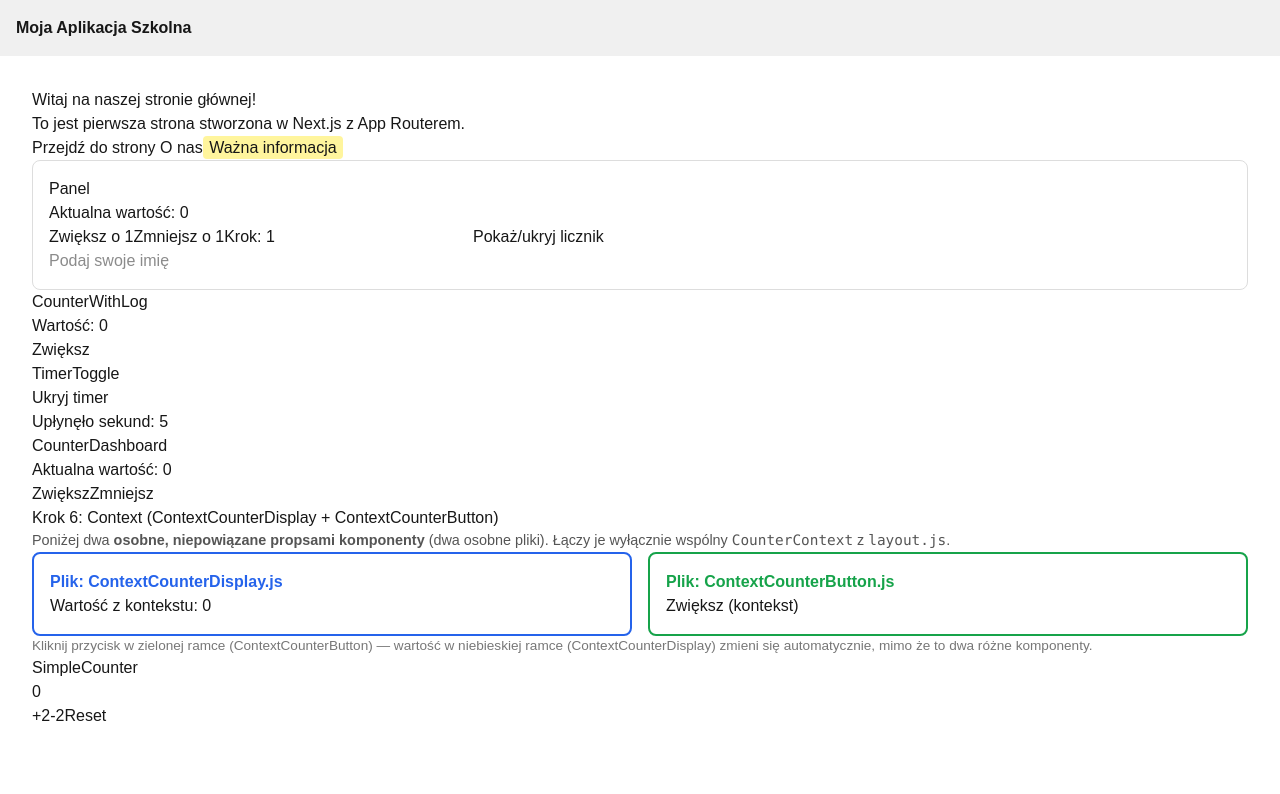
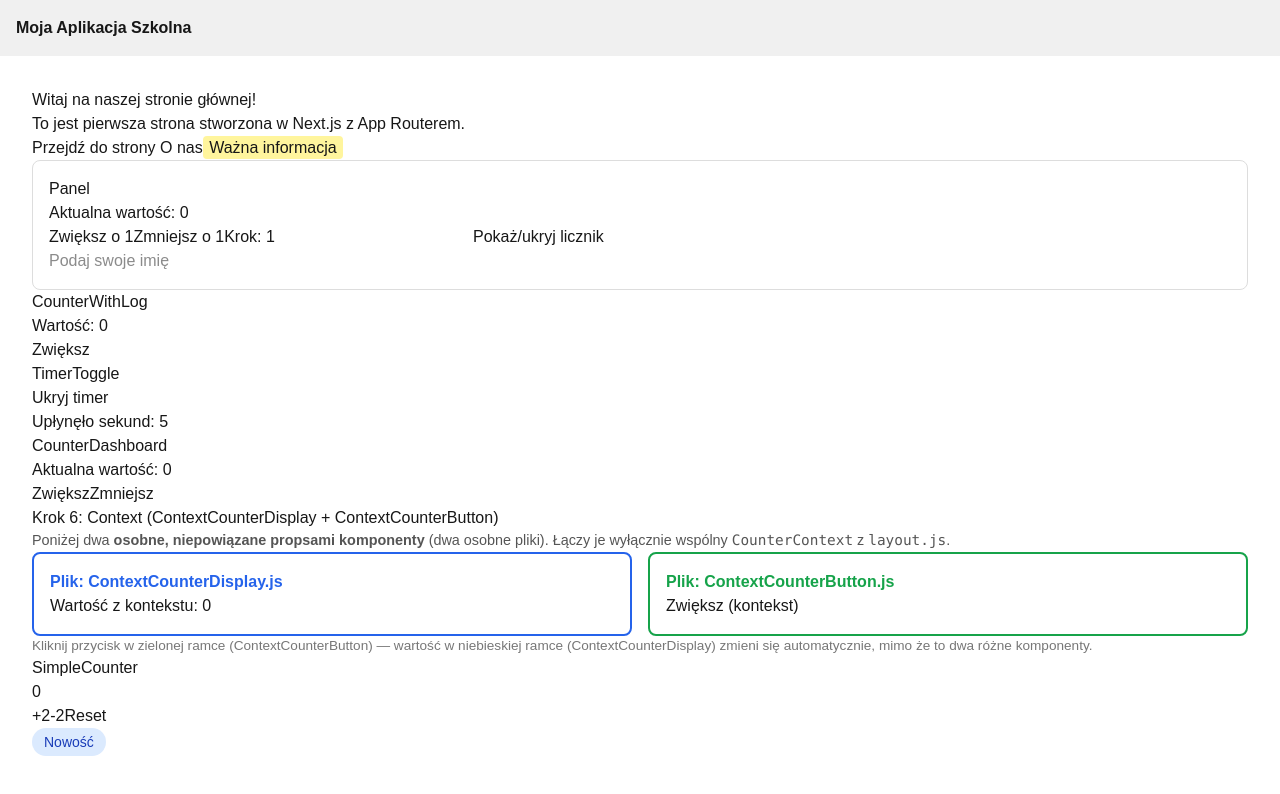
Before and after one commit to Aregda2143/next-2026-27-4C1-AH, a Next.js app: page / in a window 1280 px wide. Shown: the top 794 px of the page. Built offline with nearby package versions, Linux system fonts and the light colour scheme.

Commit message:
tailwind css

```diff
--- a/src/app/page.js
+++ b/src/app/page.js
@@ -6,6 +6,7 @@ import CounterDashboard from '@/components/CounterDashboard';
 import ContextCounterDisplay from '@/components/ContextCounterDisplay';
 import ContextCounterButton from '@/components/ContextCounterButton';
 import SimpleCounter from '@/components/SimpleCounter';
+import Badge from '@/components/Badge';
 
 export default function HomePage() {
   return (
@@ -48,6 +49,7 @@ export default function HomePage() {
       </p>
       <h2>SimpleCounter</h2>
       <SimpleCounter />
+      <Badge>Nowość</Badge>
     </main>
   );
 }
--- /dev/null
+++ b/src/components/Badge.js
@@ -0,0 +1,7 @@
+export default function Badge({ children }) {
+  return (
+    <span className="inline-block rounded-full bg-blue-100 px-3 py-1 text-sm font-medium text-blue-800 dark:bg-blue-900 dark:text-blue-200">
+      {children}
+    </span>
+  );
+}
```
